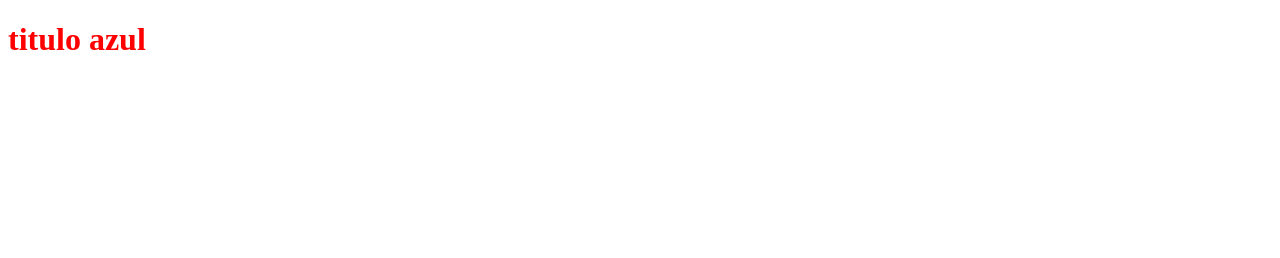
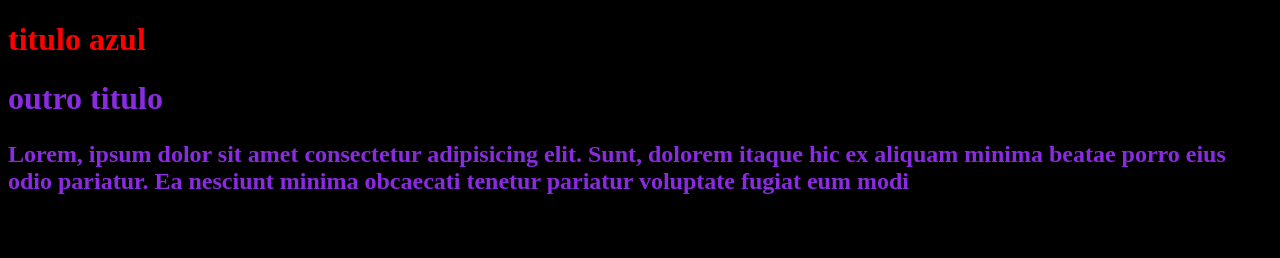
Before and after one commit to lucas900br/aula5CSS, a plain HTML site: page pages/index2.html in a window 1280 px wide. Drawn offline with Linux system fonts and the light colour scheme.

Commit message:
document

```diff
--- a/pages/index2.html
+++ b/pages/index2.html
@@ -4,11 +4,29 @@
     <meta charset="UTF-8">
     <meta name="viewport" content="width=device-width, initial-scale=1.0">
     <title>Document</title>
+    <link rel="stylesheet" href="../style/index.css">
+</head>
+<body style="background-color: rgb(0, 0, 0);">
+    <h1 style="color: rgb(255, 0, 0);">titulo azul</h1>
+    <h1 class="outrotitulo">outro titulo</h1>
+    <p id="texto">
+        Lorem, ipsum dolor sit amet consectetur adipisicing elit. Sunt, dolorem itaque hic ex aliquam minima beatae porro eius odio pariatur. Ea nesciunt minima obcaecati tenetur pariatur voluptate fugiat eum modi
+    </p>
+    <p>
+        Lorem, ipsum dolor sit amet consectetur adipisicing elit. Quod sint sequi fugiat eveniet mollitia officia beatae soluta dicta architecto sit laboriosam vero repellat maxime eaque quidem, fuga id debitis odit!
+    </p>
     <style>
+        h1 {
+        color: blue
 
+    }
+    .outrotitulo{
+        color: blueviolet;
+    }
+    #texto{
+        font-size: 24px;
+        color: blueviolet;
+    }
     </style>
-</head>
-<body>
-    <h1 style="color: rgb(255, 0, 0);">titulo azul</h1>
 </body>
 </html>
--- /dev/null
+++ b/style/index.css
@@ -0,0 +1,3 @@
+p {
+    font-weight: 800;
+}
```
